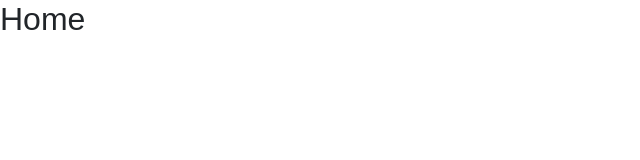
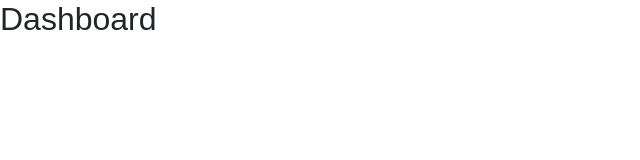
Before and after one commit to NetoMarcalDev/app-sty-dashboard, a React (Create React App) app: page /dashboard in a window 1280 px wide. Shown: the top 160 px of the page, without its empty margins (0-640 px from the left). Built offline with nearby package versions, Linux system fonts and the light colour scheme; a web font is replaced by a local one.

Commit message:
Testes de estruturação de Rotas 03

```diff
--- a/src/AppRoutes.jsx
+++ b/src/AppRoutes.jsx
@@ -1,21 +1,19 @@
 import React from 'react';
-import { Switch, Route } from 'react-router-dom';
+import { BrowserRouter as Router, Switch, Route } from 'react-router-dom';
 import LoginPage from './pages/Login/index';
-import HomePage from './pages/Home/index';
+import DashboardPage from './pages/Dashbosard/index';
 
-import { AuthProvider } from './contexts/auth';
+//import { AuthProvider } from './contexts/auth';
 
 const AppRoutes = () => {
 
   return (
-    <main>
-      <AuthProvider>
-        <Switch>
-          <Route path='/login' component={ LoginPage } />
-          <Route path='/' component={ HomePage } />
-        </Switch>
-      </AuthProvider>
-    </main>
+    <Router>
+      <Switch>
+        <Route exact path='/' component={ LoginPage } />
+        <Route path='/dashboard' component={ DashboardPage } />
+      </Switch>
+    </Router>
   );
 }
 
--- a/src/components/Home/index.jsx
+++ b/src/components/Dashboard/index.jsx
@@ -4,7 +4,7 @@ import React from 'react';
 export default function Home() {
     return(
         <>
-            <h2>Home</h2>
+            <h2>Dashboard</h2>
         </>
     )
 }
--- a/src/components/Login/style.css
+++ b/src/components/Login/style.css
@@ -90,6 +90,7 @@ background-color: white;
 .links{
 color: white;
 text-align: center;
+margin-bottom: 0.2em;
 }
 
 .links a{
--- /dev/null
+++ b/src/pages/Dashbosard/index.jsx
@@ -0,0 +1,9 @@
+import React from 'react';
+
+export default function DashboardPage() {
+    return(
+        <>
+           <h2>Dashboard</h2>
+        </>
+    )
+}
--- a/src/pages/Home/index.jsx
+++ /dev/null
@@ -1,9 +0,0 @@
-import React from 'react';
-
-export default function HomePage() {
-    return(
-        <>
-           <h2>Home</h2>
-        </>
-    )
-}
```
Also changed, not shown: src/components/Dashboard/style.css (added).
